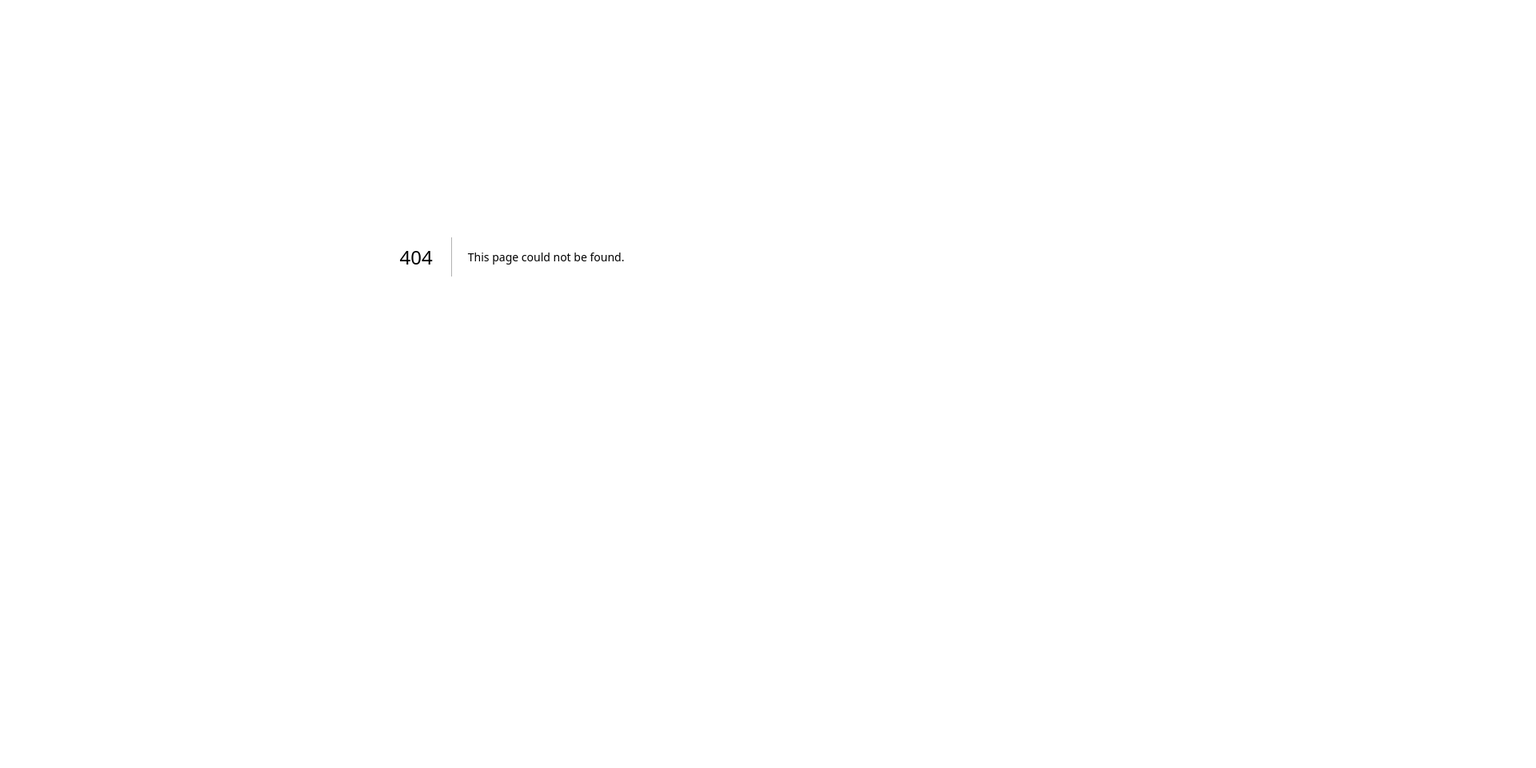
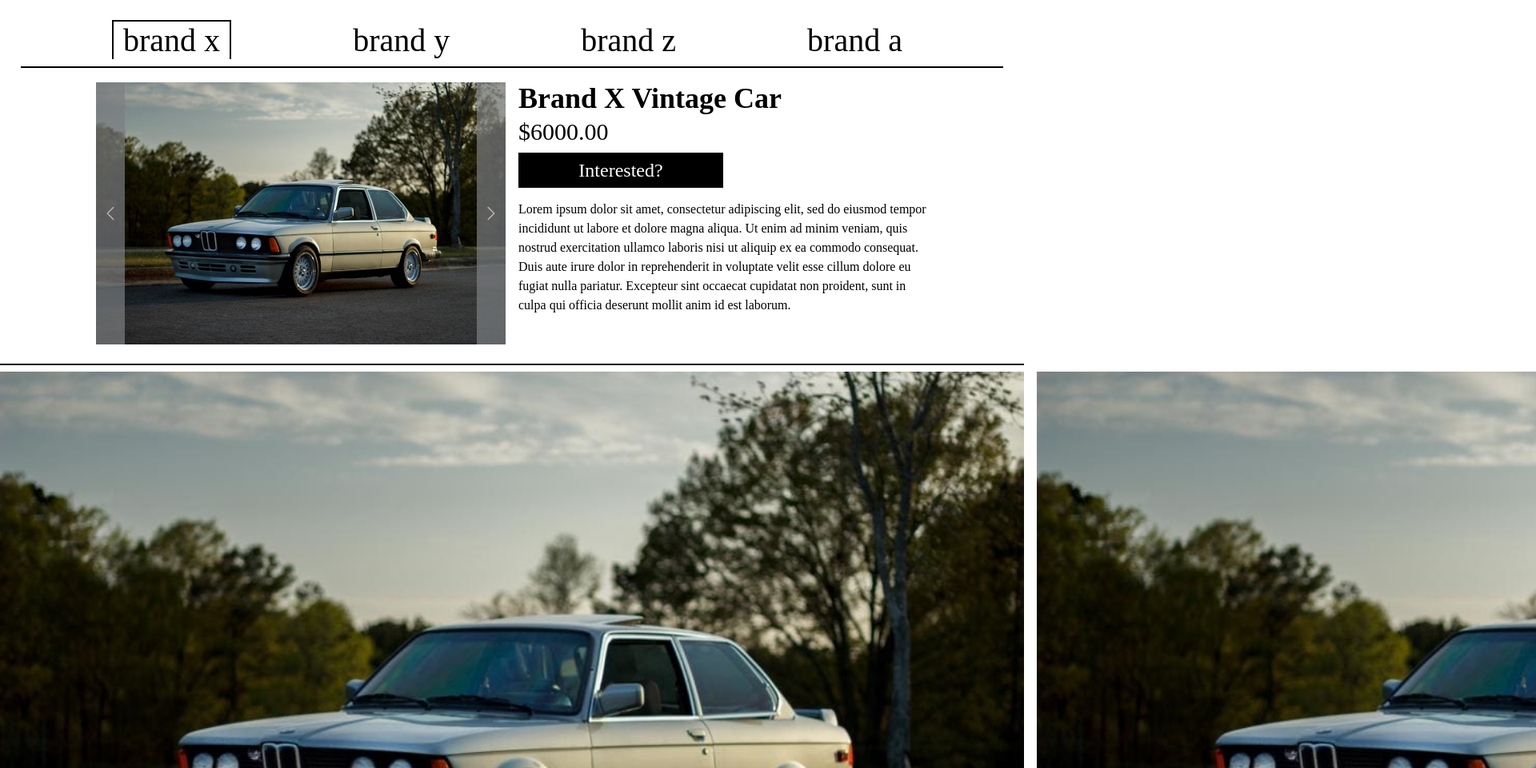
Before and after one commit to JerickWong/toy-envoy-website, a Next.js app: page /cars/1 in a window 1280 px wide. Before the commit this address had no page. Shown: the part 79-1040 px from the top of the page at 80% size, 1920 px wide, since content can reach past the window. Before the commit the page ends 800 px from the top, so only its background shows below. Built offline with nearby package versions, Linux system fonts and the light colour scheme.

Commit message:
Add list cars page

```diff
--- /dev/null
+++ b/app/cars/[car]/page.js
@@ -0,0 +1,136 @@
+'use client'
+
+import { useRouter } from 'next/navigation'
+import Image from 'next/image'
+import { useKeenSlider } from 'keen-slider/react'
+import SecondaryNavbar from '@/components/SecondaryNavbar'
+import 'keen-slider/keen-slider.min.css'
+
+export default function Home() {
+  const router = useRouter()
+  const [sliderRef, slider] = useKeenSlider({
+    loop: true,
+    slidesPerView: 1,
+    mode: 'free-snap',
+    spacing: 15,
+  })
+
+  return (
+    <div className='max-h-screen min-h-screen flex flex-col'>
+      <SecondaryNavbar />
+      <section className='md:flex-row flex-col my-4 mx-9 flex justify-center gap-4 md:max-h-half-screen'>
+        <div ref={sliderRef} className='keen-slider slider'>
+          <div className='keen-slider__slide'>
+            <div>
+              <Image
+                sizes='(max-width: 987px) 100vw, 500px'
+                srcset='
+                /vintage-item1-300.jpg 300w,
+                /vintage-item1-765.jpg 765w,
+                /vintage-item1-987.jpg 987w'
+                width={100}
+                height={10}
+                src='/vintage-item1-987.jpg'
+                className='w-full object-cover grabbable'
+                alt='Vintage Car' />
+            </div>
+          </div>
+          <div className='keen-slider__slide'>
+            <div>
+              <Image
+                sizes='(max-width: 987px) 100vw, 500px'
+                srcset='
+                /vintage-item1-300.jpg 300w,
+                /vintage-item1-765.jpg 765w,
+                /vintage-item1-987.jpg 987w'
+                width={100}
+                height={10}
+                src='/vintage-item1-987.jpg'
+                className='w-full object-cover grabbable'
+                alt='Vintage Car' />
+            </div>
+          </div>
+          <div className='keen-slider__slide'>
+            <div>
+              <Image
+                sizes='(max-width: 987px) 100vw, 500px'
+                srcset='
+                /vintage-item1-300.jpg 300w,
+                /vintage-item1-765.jpg 765w,
+                /vintage-item1-987.jpg 987w'
+                width={100}
+                height={10}
+                src='/vintage-item1-987.jpg'
+                className='w-full object-cover grabbable'
+                alt='Vintage Car' />
+            </div>
+          </div>
+          <button onClick={() => slider.current.prev()} className='previous'>
+            <svg xmlns="http://www.w3.org/2000/svg" fill="none" viewBox="0 0 24 24" strokeWidth={1.5} stroke="currentColor" className="w-6 h-6 m-auto text-white">
+              <path strokeLinecap="round" strokeLinejoin="round" d="M15.75 19.5L8.25 12l7.5-7.5" />
+            </svg>
+          </button>
+          <button onClick={() => slider.current.next()} className='next'>
+            <svg xmlns="http://www.w3.org/2000/svg" fill="none" viewBox="0 0 24 24" strokeWidth={1.5} stroke="currentColor" className="w-6 h-6 m-auto text-white">
+              <path strokeLinecap="round" strokeLinejoin="round" d="M8.25 4.5l7.5 7.5-7.5 7.5" />
+            </svg>
+          </button>
+        </div>
+        <div className='content font-montserrat'>
+          <h2 className='text-4xl mb-1 font-extrabold dark:text-white '>Brand X Vintage Car</h2>
+          <h3 className='text-3xl mb-2 font-light dark:text-white '>$6000.00</h3>
+          <button type='button' className='button-interested ' onClick={() => router.push('/contact')}>
+            Interested?
+          </button>
+          <p>
+           Lorem ipsum dolor sit amet, consectetur adipiscing elit, sed do eiusmod tempor incididunt
+           ut labore et dolore magna aliqua. Ut enim ad minim veniam, quis nostrud exercitation
+           ullamco laboris nisi ut aliquip ex ea commodo consequat. Duis aute irure dolor in
+           reprehenderit in voluptate velit esse cillum dolore eu fugiat nulla pariatur. Excepteur
+           sint occaecat cupidatat non proident, sunt in culpa qui officia deserunt mollit anim id
+           est laborum.
+          </p>
+        </div>
+      </section>
+      <hr className='md:block hidden my-2 border-t-2 border-black' />
+      <div className='md:flex justify-evenly gap-4 hidden'>
+        <Image
+          sizes='(max-width: 987px) 100vw, 400px'
+          srcset='
+          /vintage-item1-300.jpg 300w,
+          /vintage-item1-765.jpg 765w,
+          /vintage-item1-987.jpg 987w'
+          width={100}
+          height={10}
+          src='/vintage-item1-987.jpg'
+          className='w-full cursor-pointer'
+          onClick={() => slider.current.moveToIdx(0)}
+          alt='Vintage Car' />
+        <Image
+          sizes='(max-width: 987px) 100vw, 400px'
+          srcset='
+          /vintage-item1-300.jpg 300w,
+          /vintage-item1-765.jpg 765w,
+          /vintage-item1-987.jpg 987w'
+          width={100}
+          height={10}
+          src='/vintage-item1-987.jpg'
+          className='w-full cursor-pointer'
+          onClick={() => slider.current.moveToIdx(1)}
+          alt='Vintage Car' />
+        <Image
+          sizes='(max-width: 987px) 100vw, 400px'
+          srcset='
+          /vintage-item1-300.jpg 300w,
+          /vintage-item1-765.jpg 765w,
+          /vintage-item1-987.jpg 987w'
+          width={100}
+          height={10}
+          src='/vintage-item1-987.jpg'
+          className='w-full cursor-pointer'
+          onClick={() => slider.current.moveToIdx(2)}
+          alt='Vintage Car' />
+      </div>
+    </div>
+  )
+}
--- a/app/cars/page.js
+++ b/app/cars/page.js
@@ -2,26 +2,20 @@
 
 import { useRouter } from 'next/navigation'
 import Image from 'next/image'
-import { useKeenSlider } from 'keen-slider/react'
 import SecondaryNavbar from '@/components/SecondaryNavbar'
 import 'keen-slider/keen-slider.min.css'
 
 export default function Home() {
   const router = useRouter()
-  const [sliderRef, slider] = useKeenSlider({
-    loop: true,
-    slidesPerView: 1,
-    mode: 'free-snap',
-    spacing: 15,
-  })
 
   return (
     <div className='max-h-screen min-h-screen flex flex-col'>
       <SecondaryNavbar />
       <section className='md:flex-row flex-col my-4 mx-9 flex justify-center gap-4 md:max-h-half-screen'>
-        <div ref={sliderRef} className='keen-slider slider'>
-          <div className='keen-slider__slide'>
-            <div>
+        <div
+          onClick={() => router.push('/cars/brandx')}
+          className='card'
+          >
           <Image
             sizes='(max-width: 987px) 100vw, 500px'
             srcset='
@@ -31,12 +25,17 @@ export default function Home() {
             width={100}
             height={10}
             src='/vintage-item1-987.jpg'
-                className='w-full object-cover grabbable'
+            className='w-full object-cover'
             alt='Vintage Car' />
+          <div className='content font-montserrat'>
+            <h2 className='lg:text-4xl text-xl mb-1 font-extrabold dark:text-white '>Brand X Cube</h2>
+            <h3 className='lg:text-3xl text-lg mb-2 font-light dark:text-white '>$6000.00</h3>
           </div>
         </div>
-          <div className='keen-slider__slide'>
-            <div>
+        <div
+          onClick={() => router.push('/cars/brandx')}
+          className='card'
+          >
           <Image
             sizes='(max-width: 987px) 100vw, 500px'
             srcset='
@@ -46,12 +45,17 @@ export default function Home() {
             width={100}
             height={10}
             src='/vintage-item1-987.jpg'
-                className='w-full object-cover grabbable'
+            className='w-full object-cover'
             alt='Vintage Car' />
+          <div className='content font-montserrat'>
+            <h2 className='lg:text-4xl text-xl mb-1 font-extrabold dark:text-white '>Brand X Cube</h2>
+            <h3 className='lg:text-3xl text-lg mb-2 font-light dark:text-white '>$6000.00</h3>
           </div>
         </div>
-          <div className='keen-slider__slide'>
-            <div>
+        <div
+          onClick={() => router.push('/cars/brandx')}
+          className='card'
+          >
           <Image
             sizes='(max-width: 987px) 100vw, 500px'
             srcset='
@@ -61,41 +65,19 @@ export default function Home() {
             width={100}
             height={10}
             src='/vintage-item1-987.jpg'
-                className='w-full object-cover grabbable'
+            className='w-full object-cover'
             alt='Vintage Car' />
+          <div className='content font-montserrat'>
+            <h2 className='lg:text-4xl text-xl mb-1 font-extrabold dark:text-white '>Brand X Cube</h2>
+            <h3 className='lg:text-3xl text-lg mb-2 font-light dark:text-white '>$6000.00</h3>
           </div>
         </div>
-          <button onClick={() => slider.current.prev()} className='previous'>
-            <svg xmlns="http://www.w3.org/2000/svg" fill="none" viewBox="0 0 24 24" strokeWidth={1.5} stroke="currentColor" className="w-6 h-6 m-auto text-white">
-              <path strokeLinecap="round" strokeLinejoin="round" d="M15.75 19.5L8.25 12l7.5-7.5" />
-            </svg>
-          </button>
-          <button onClick={() => slider.current.next()} className='next'>
-            <svg xmlns="http://www.w3.org/2000/svg" fill="none" viewBox="0 0 24 24" strokeWidth={1.5} stroke="currentColor" className="w-6 h-6 m-auto text-white">
-              <path strokeLinecap="round" strokeLinejoin="round" d="M8.25 4.5l7.5 7.5-7.5 7.5" />
-            </svg>
-          </button>
-        </div>
-        <div className='content font-montserrat'>
-          <h2 className='text-4xl mb-1 font-extrabold dark:text-white '>Brand X Vintage Car</h2>
-          <h3 className='text-3xl mb-2 font-light dark:text-white '>$6000.00</h3>
-          <button type='button' className='button-interested ' onClick={() => router.push('/contact')}>
-            Interested?
-          </button>
-          <p>
-           Lorem ipsum dolor sit amet, consectetur adipiscing elit, sed do eiusmod tempor incididunt
-           ut labore et dolore magna aliqua. Ut enim ad minim veniam, quis nostrud exercitation
-           ullamco laboris nisi ut aliquip ex ea commodo consequat. Duis aute irure dolor in
-           reprehenderit in voluptate velit esse cillum dolore eu fugiat nulla pariatur. Excepteur
-           sint occaecat cupidatat non proident, sunt in culpa qui officia deserunt mollit anim id
-           est laborum.
-          </p>
-        </div>
-      </section>
-      <hr className='md:block hidden my-2 border-t-2 border-black' />
-      <div className='md:flex justify-evenly gap-4 hidden'>
+        <div
+          onClick={() => router.push('/cars/brandx')}
+          className='card'
+          >
           <Image
-          sizes='(max-width: 987px) 100vw, 400px'
+            sizes='(max-width: 987px) 100vw, 500px'
             srcset='
             /vintage-item1-300.jpg 300w,
             /vintage-item1-765.jpg 765w,
@@ -103,34 +85,14 @@ export default function Home() {
             width={100}
             height={10}
             src='/vintage-item1-987.jpg'
-          className='w-full cursor-pointer'
-          onClick={() => slider.current.moveToIdx(0)}
+            className='w-full object-cover'
             alt='Vintage Car' />
-        <Image
-          sizes='(max-width: 987px) 100vw, 400px'
-          srcset='
-          /vintage-item1-300.jpg 300w,
-          /vintage-item1-765.jpg 765w,
-          /vintage-item1-987.jpg 987w'
-          width={100}
-          height={10}
-          src='/vintage-item1-987.jpg'
-          className='w-full cursor-pointer'
-          onClick={() => slider.current.moveToIdx(1)}
-          alt='Vintage Car' />
-        <Image
-          sizes='(max-width: 987px) 100vw, 400px'
-          srcset='
-          /vintage-item1-300.jpg 300w,
-          /vintage-item1-765.jpg 765w,
-          /vintage-item1-987.jpg 987w'
-          width={100}
-          height={10}
-          src='/vintage-item1-987.jpg'
-          className='w-full cursor-pointer'
-          onClick={() => slider.current.moveToIdx(2)}
-          alt='Vintage Car' />
+          <div className='content font-montserrat'>
+            <h2 className='lg:text-4xl text-xl mb-1 font-extrabold dark:text-white '>Brand X Cube</h2>
+            <h3 className='lg:text-3xl text-lg mb-2 font-light dark:text-white '>$6000.00</h3>
           </div>
+        </div>
+      </section>
     </div>
   )
 }
```
Lines whose indentation alone changed are shown as unchanged.
